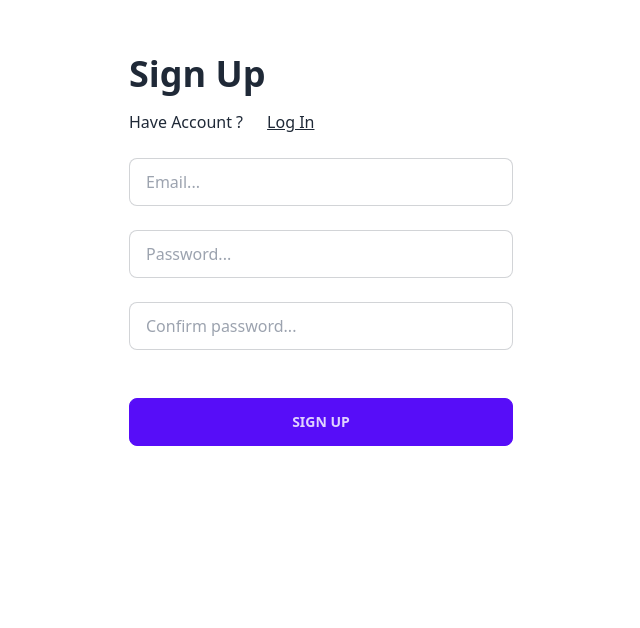
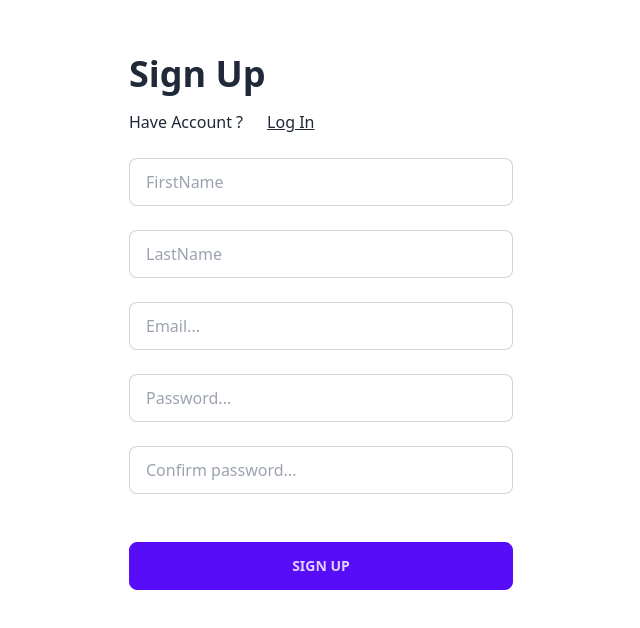
Before and after one commit to selwy6208/real_time_chat_front_end_svelte, a SvelteKit app: page /signup in a window 1280 px wide. Shown: the part 170-798 px from the top of the page, without its empty margins (319-959 px from the left). Built offline with nearby package versions, Linux system fonts and the light colour scheme.

Commit message:
[fix] integrate login and register

```diff
--- a/src/routes/login/+page.svelte
+++ b/src/routes/login/+page.svelte
@@ -4,6 +4,7 @@
 
 	import type { ActionData } from "./$types";
 	import { goto } from "$app/navigation";
+	import axios from "axios";
 
 	export let form: ActionData;
 
@@ -14,18 +15,12 @@
 
 	  async function handleSubmit() {
 		try {
-      const response = await fetch('/api/login', {
-        method: 'POST',
-        headers: {
-          'Content-Type': 'application/json'
-        },
-        body: JSON.stringify(formData)
-      });
+			const response = await axios.post("http://localhost:8080/api/login", formData);
 
-      if (response.ok) {
+			if (response.status === 200) {
 				// Request was successful
-        const data = await response.json();
-		localStorage.setItem("user", `${data}`)
+				const data = response.data;
+				localStorage.setItem("user", JSON.stringify(data));
 				goto("/chats");
 				console.log('Response:', data);
 			} else {
@@ -36,6 +31,7 @@
 			console.error('Error:', error);
 		}
 	}
+
 
 </script>
 
@@ -70,7 +66,7 @@
 				placeholder="Email..."
 				class="input input-bordered w-full"
 				required
-				value={form?.email ?? ""}
+				bind:value={formData.email}
 			/>
 		</p>
 		<p>
@@ -81,6 +77,7 @@
 				placeholder="Password..."
 				class="input input-bordered w-full"
 				required
+				bind:value={formData.password}
 			/>
 		</p>
 		<p class="flex items-center gap-6 mt-6">
--- a/src/routes/signup/+page.svelte
+++ b/src/routes/signup/+page.svelte
@@ -1,39 +1,36 @@
 <script lang="ts">
-	import { faWarning } from "@fortawesome/free-solid-svg-icons";
-	import Fa from "svelte-fa";
-	import type { ActionData } from "./$types";
-	import { goto } from "$app/navigation";
+	import axios from "axios";
+	import Fa from "svelte-fa"
+	import type { ActionData } from "./$types"
+	import { goto } from "$app/navigation"
+	import { faWarning } from "@fortawesome/free-solid-svg-icons"
 
-	export let form: ActionData;
+	export let form: ActionData
 
 	let formData = {
+		firstName: '',
+		lastName: '',
 		email: '',
 		password: '',
 		confirmPassword: ''
-  	};
+  	}
 
   async function handleSubmit() {
     try {
-      const response = await fetch('/api/signup', {
-        method: 'POST',
-        headers: {
-          'Content-Type': 'application/json'
-        },
-        body: JSON.stringify(formData)
-      });
+		const response = await axios.post("http://localhost:8080/api/register", formData)
 
-      if (response.ok) {
-        // Request was successful
-        const data = await response.json();
-		localStorage.setItem("user", `${data}`)
-		goto("/chats");
-        console.log('Response:', data);
-      } else {
-        // Request failed
-        console.error('Error:', response.statusText);
-      }
+		if (response.status === 200) {
+			// Request was successful
+			const data = await response.data
+			localStorage.setItem("user", `${data}`)
+			goto("/chats")
+			console.log('Response:', data)
+		} else {
+			// Request failed
+			console.error('Error:', response.statusText)
+		}
     } catch (error) {
-      console.error('Error:', error);
+      console.error('Error:', error)
     }
   }
 </script>
@@ -61,6 +58,26 @@
 				</div>
 			</div>
 		{/if}
+		<p>
+			<input
+				type="firstName"
+				name="firstName"
+				placeholder="FirstName"
+				class="input input-bordered w-full"
+				required
+				bind:value={formData.firstName}
+			/>
+		</p>
+		<p>
+			<input
+				type="lastName"
+				name="lastName"
+				placeholder="LastName"
+				class="input input-bordered w-full"
+				required
+				bind:value={formData.lastName}
+			/>
+		</p>
 		<p>
 			<input
 				type="email"
```
Lines whose indentation alone changed are shown as unchanged.
